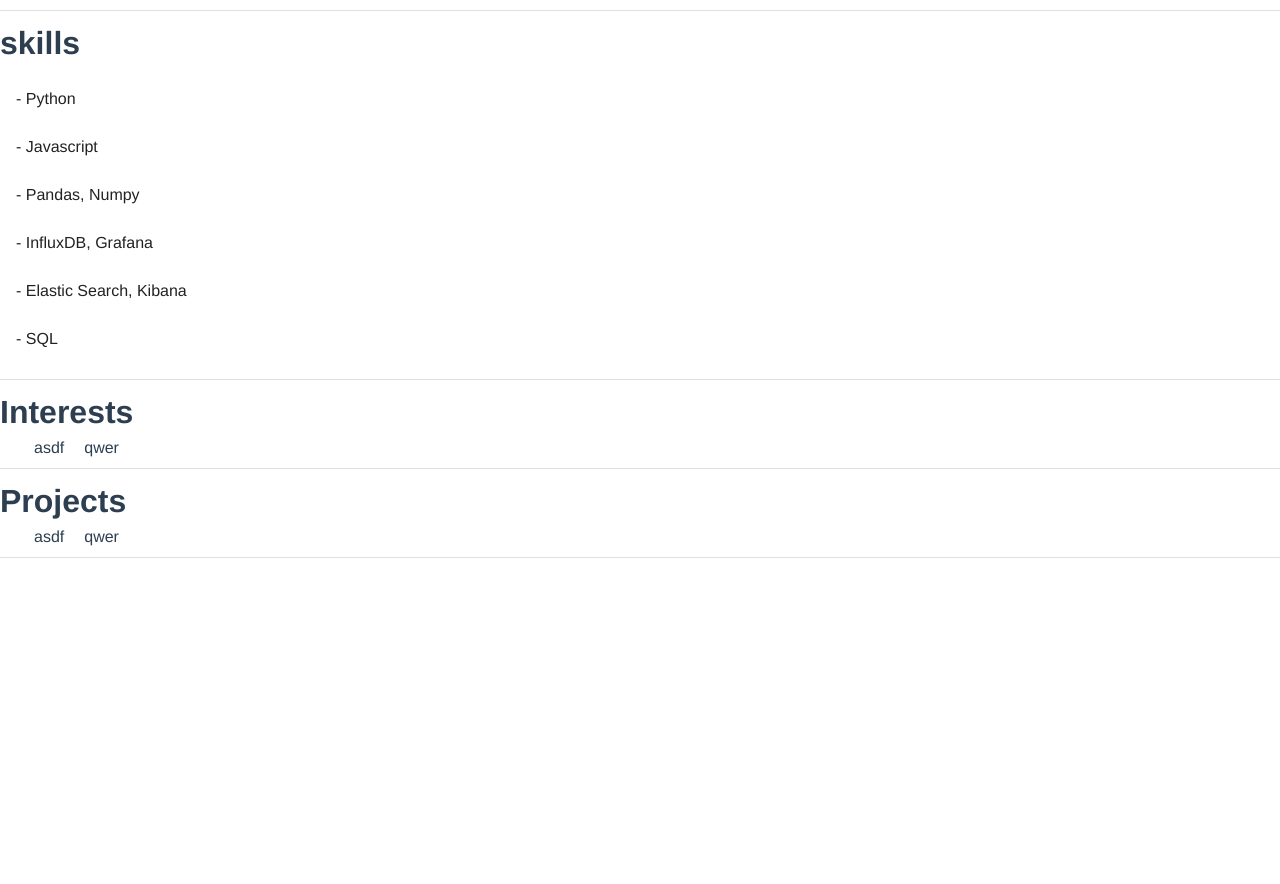
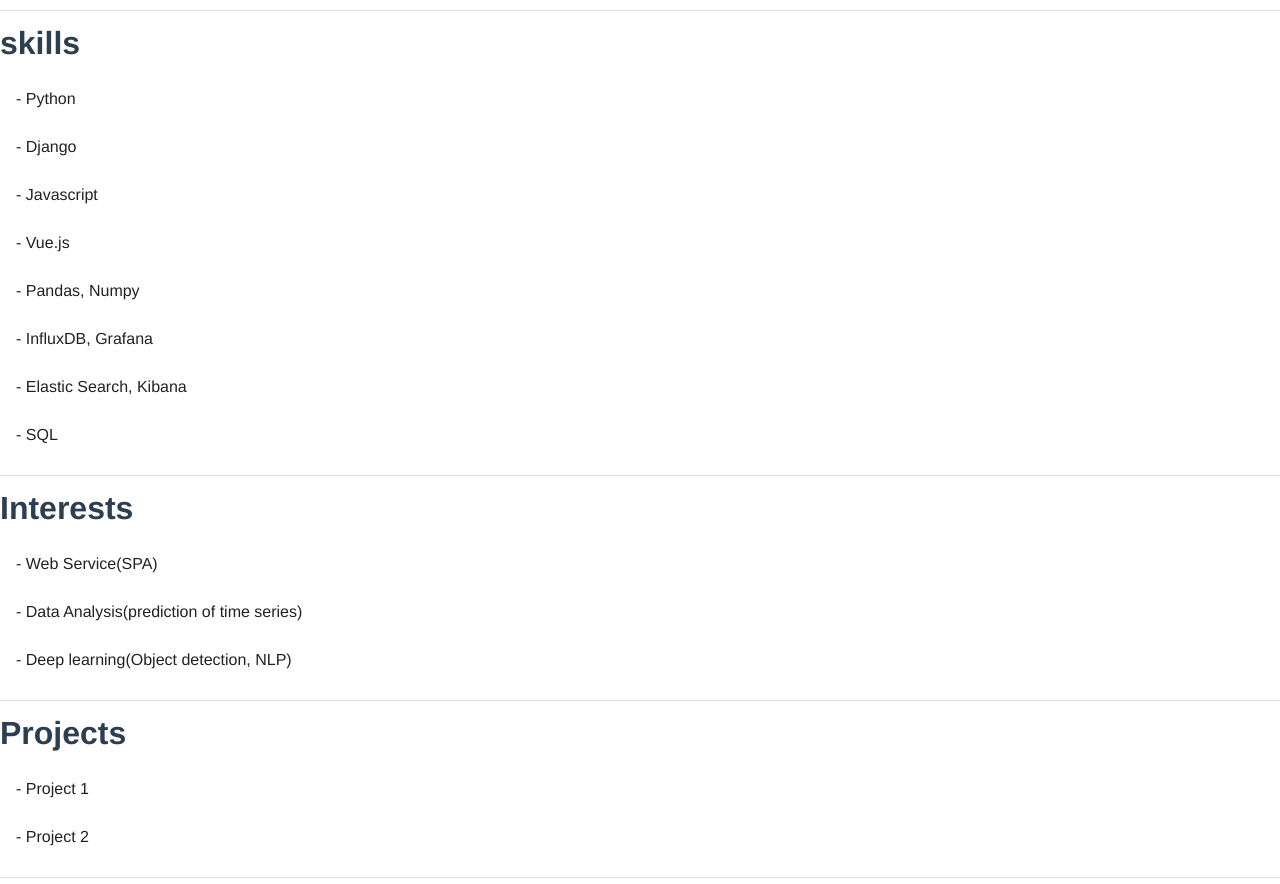
Before and after one commit to yeomkyeorae/yeomlog, a Vue app: page /cv in a window 1280 px wide. Shown: the part 460-1344 px from the top of the page. Before the commit the page ends 1026 px from the top, so only its background shows below. Built offline with nearby package versions, Linux system fonts and the light colour scheme.

Commit message:
200130 | add projects carousel

```diff
--- a/src/components/Projects/Project1.vue
+++ b/src/components/Projects/Project1.vue
@@ -1,7 +1,20 @@
 <template>
 	<div>
-	<DropdownBtn/>
-  <h1>Project1</h1>
+		<DropdownBtn/>
+		<br>
+		<h1>Project 1</h1>
+		<br>
+		<div style="width:800px; margin: 0 auto;">
+			<v-carousel>
+			<v-carousel-item
+				v-for="(item,i) in items"
+				:key="i"
+				:src="item.src"
+				reverse-transition="fade-transition"
+				transition="fade-transition"
+			></v-carousel-item>
+			</v-carousel>
+		</div>
 	</div>
 </template>
 
@@ -12,7 +25,25 @@
     name: 'project1',
     components: {
         DropdownBtn
-    }
+		},
+		data () {
+      return {
+        items: [
+          {
+            src: 'https://cdn.vuetifyjs.com/images/carousel/squirrel.jpg',
+          },
+          {
+            src: 'https://cdn.vuetifyjs.com/images/carousel/sky.jpg',
+          },
+          {
+            src: 'https://cdn.vuetifyjs.com/images/carousel/bird.jpg',
+          },
+          {
+            src: 'https://cdn.vuetifyjs.com/images/carousel/planet.jpg',
+          },
+        ],
+      }
+    },
 }
 </script>
 
--- a/src/components/Projects/Project2.vue
+++ b/src/components/Projects/Project2.vue
@@ -1,7 +1,20 @@
 <template>
 	<div>
-	<DropdownBtn/>
-  <h1>project2</h1>
+		<DropdownBtn/>
+		<br>
+		<h1>Project 2</h1>
+		<br>
+		<div style="width:800px; margin: 0 auto;">
+			<v-carousel>
+			<v-carousel-item
+				v-for="(item,i) in items"
+				:key="i"
+				:src="item.src"
+				reverse-transition="fade-transition"
+				transition="fade-transition"
+			></v-carousel-item>
+			</v-carousel>
+		</div>
 	</div>
 </template>
 
@@ -12,7 +25,25 @@
     name: 'project2',
     components: {
         DropdownBtn
-    }
+		},
+		data () {
+      return {
+        items: [
+          {
+            src: 'https://cdn.vuetifyjs.com/images/carousel/squirrel.jpg',
+          },
+          {
+            src: 'https://cdn.vuetifyjs.com/images/carousel/sky.jpg',
+          },
+          {
+            src: 'https://cdn.vuetifyjs.com/images/carousel/bird.jpg',
+          },
+          {
+            src: 'https://cdn.vuetifyjs.com/images/carousel/planet.jpg',
+          },
+        ],
+      }
+    },
 }
 </script>
 
--- a/src/views/Cv.vue
+++ b/src/views/Cv.vue
@@ -23,7 +23,9 @@
 			<h1>skills</h1>
 			<v-list>
 				<v-list-item>- Python</v-list-item>
+				<v-list-item>- Django</v-list-item>
 				<v-list-item>- Javascript</v-list-item>
+				<v-list-item>- Vue.js</v-list-item>
 				<v-list-item>- Pandas, Numpy</v-list-item>
 				<v-list-item>- InfluxDB, Grafana</v-list-item>
 				<v-list-item>- Elastic Search, Kibana</v-list-item>
@@ -33,18 +35,19 @@
 			<v-divider class="my-2"></v-divider>
 
 			<h1>Interests</h1>
-			<ol>
-				<li>asdf</li>
-				<li>qwer</li>
-			</ol>
+			<v-list>
+				<v-list-item>- Web Service(SPA)</v-list-item>
+				<v-list-item>- Data Analysis(prediction of time series)</v-list-item>
+				<v-list-item>- Deep learning(Object detection, NLP)</v-list-item>
+			</v-list>
 
 			<v-divider class="my-2"></v-divider>
 
 			<h1>Projects</h1>
-			<ol>
-				<li>asdf</li>
-				<li>qwer</li>
-			</ol>
+			<v-list>
+				<v-list-item>- Project 1</v-list-item>
+				<v-list-item>- Project 2</v-list-item>
+			</v-list>
 
 			<v-divider class="my-2"></v-divider>
   </div>
```
